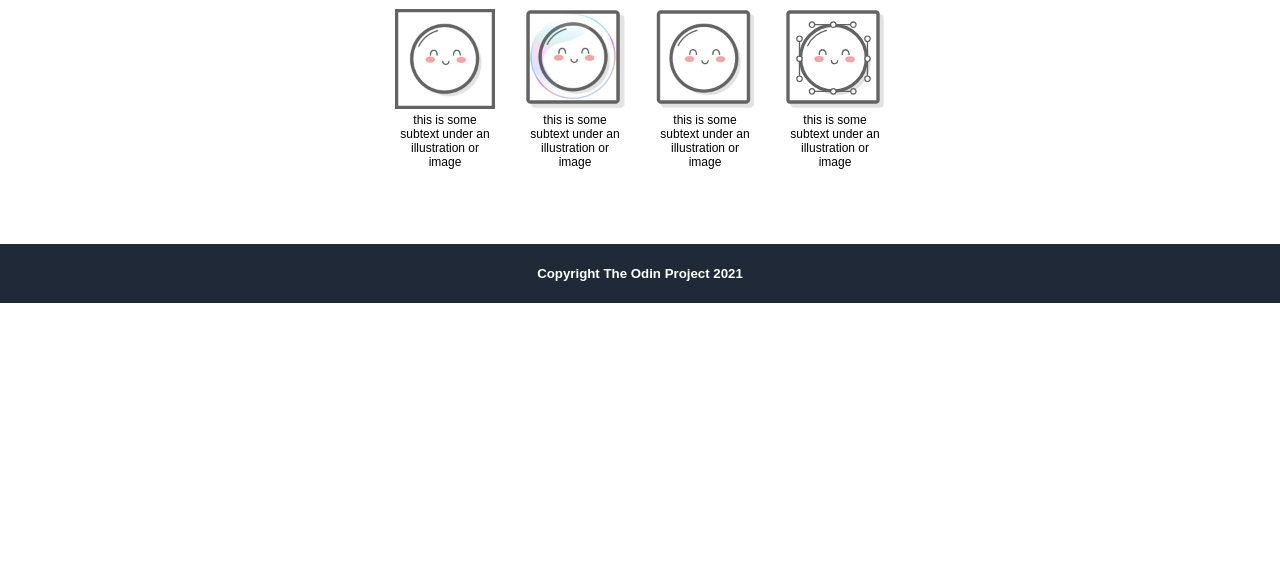
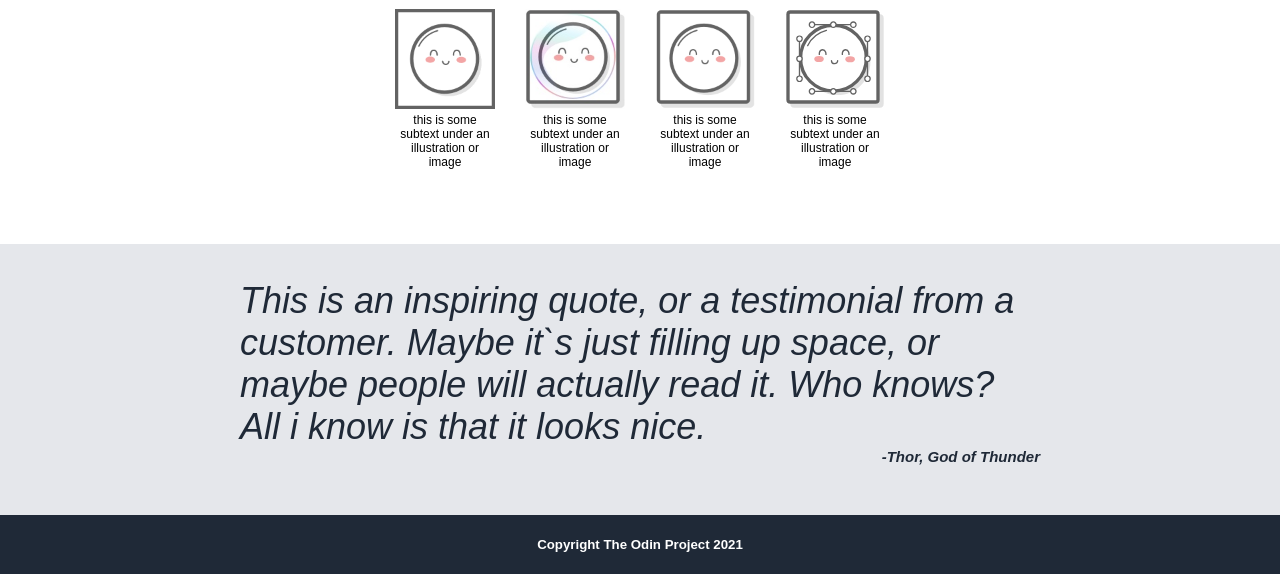
Before and after one commit to LeergutLarss/TOP-CSS-Project-Landing-Page, a plain HTML site: page index.html in a window 1280 px wide. Shown: the part 705-1279 px from the top of the page. Before the commit the page ends 1008 px from the top, so only its background shows below. Drawn offline with Linux system fonts and the light colour scheme.

Commit message:
Finish Quote

```diff
--- a/index.html
+++ b/index.html
@@ -47,6 +47,16 @@
                 </ul>
             </div>
         </div>
+        <div class="quote">
+            <div class="alignment">
+                <p>This is an inspiring quote, or a testimonial from a customer.
+                    Maybe it`s just filling up space,
+                    or maybe people will actually read it. Who knows?
+                    All i know is that it looks nice.</p>
+                <p class="source">-Thor, God of Thunder</p>
+            </div>
+
+        </div>
 
         <div class="fooder">
             <h5>Copyright The Odin Project 2021</h5>
--- a/style.css
+++ b/style.css
@@ -106,6 +106,36 @@
     margin: 0;
 }
 
+.quote {
+    display: flex;
+    flex-direction: column;
+    align-items: center;
+    background-color: #E5E7EB;
+}
+
+.alignment {
+    display: flex;
+    flex-direction: column;
+}
+
+.alignment .source {
+
+    width: fit-content;
+    font-size: 15px;
+    font-weight: bold;
+    margin-bottom: 50px;
+    align-self: flex-end;
+    margin-top: 0;
+}
+
+.quote p {
+    font-size: 36px;
+    font-style: italic;
+    color: #1F2937;
+    margin-bottom: 0;
+    width: 800px;
+}
+
 .fooder {
     text-align: center;
     background-color: #1F2937;
```
